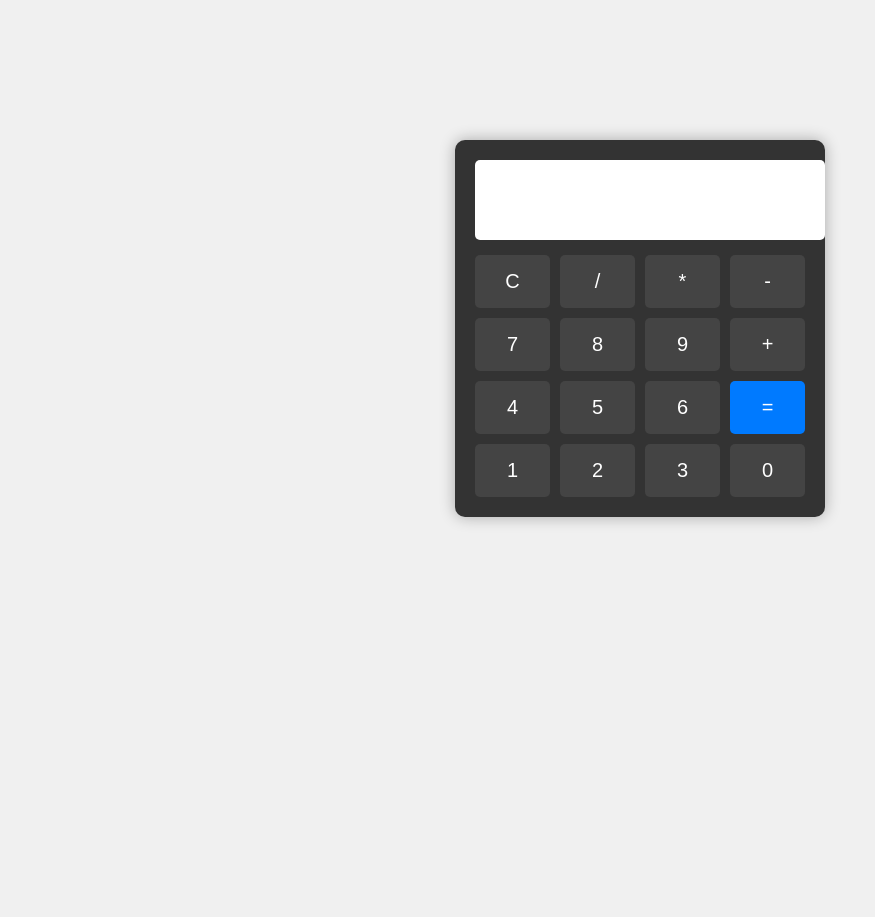
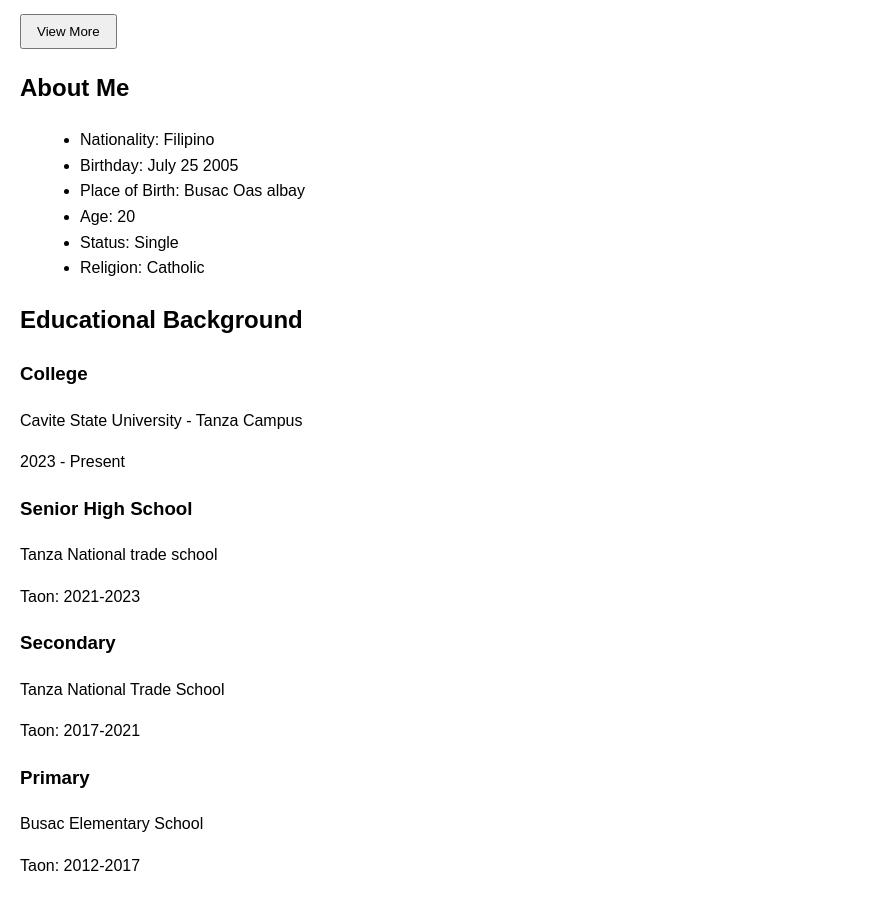
Before and after one commit to heart025/Heart-Reora, a plain HTML site: page index.html in a window 1280 px wide. Shown: the part 80-997 px from the top of the page, without its empty margins (0-875 px from the left). Before the commit the page ends 816 px from the top, so only its background shows below. Drawn offline with Linux system fonts and the light colour scheme.

Commit message:
Add files via upload

```diff
--- a/index.html
+++ b/index.html
@@ -1,101 +1,101 @@
 <!DOCTYPE html>
-<html>
+<html lang="en">
 <head>
-    <title>Calculator</title>
+    <meta charset="UTF-8">
+    <title>My Portfolio</title>
     <style>
         body {
             font-family: Arial, sans-serif;
-            display: flex;
-            justify-content: center;
-            align-items: center;
-            min-height: 100vh;
-            background-color: #f0f0f0;
+            margin: 20px;
+            line-height: 1.6;
         }
-        .calculator {
-            background-color: #333;
-            padding: 20px;
-            border-radius: 10px;
-            box-shadow: 0 0 15px rgba(0,0,0,0.3);
+        nav a {
+            margin-right: 5px;
+            color: blue;
         }
-        #display {
-            width: 100%;
-            height: 60px;
-            font-size: 24px;
-            text-align: right;
-            margin-bottom: 15px;
-            padding: 10px;
-            border: none;
-            border-radius: 5px;
+        h1, h2 {
+            color: black;
         }
-        .buttons {
-            display: grid;
-            grid-template-columns: repeat(4, 1fr);
-            gap: 10px;
+        ul {
+            list-style-type: disc;
+            margin-left: 20px;
+        }
+        input, textarea {
+            display: block;
+            margin: 5px 0;
+            padding: 8px;
+            width: 300px;
         }
         button {
-            padding: 15px;
-            font-size: 20px;
-            border: none;
-            border-radius: 5px;
-            cursor: pointer;
-            background-color: #444;
-            color: white;
-        }
-        button:hover {
-            background-color: #555;
-        }
-        .operator {
-            background-color: #ff9500;
-        }
-        .equal {
-            background-color: #007aff;
+            padding: 8px 15px;
         }
     </style>
 </head>
 <body>
-    <div class="calculator">
-        <input type="text" id="display" readonly>
-        <div class="buttons">
-            <button onclick="clearDisplay()">C</button>
-            <button onclick="appendValue('/')">/</button>
-            <button onclick="appendValue('*')">*</button>
-            <button onclick="appendValue('-')">-</button>
 
-            <button onclick="appendValue('7')">7</button>
-            <button onclick="appendValue('8')">8</button>
-            <button onclick="appendValue('9')">9</button>
-            <button onclick="appendValue('+')">+</button>
+    <h1>Heart M. Reora</h1> <!--Heart M. Reora
+    <p>Web Developer | Student</p>
 
-            <button onclick="appendValue('4')">4</button>
-            <button onclick="appendValue('5')">5</button>
-            <button onclick="appendValue('6')">6</button>
-            <button class="equal" onclick="calculateResult()">=</button>
+    <nav>
+        <a href="#home">Home</a>
+        <a href="#about">About</a>
+        <a href="#resume">Resume</a>
+        <a href="#contact">Contact</a>
+    </nav>
 
-            <button onclick="appendValue('1')">1</button>
-            <button onclick="appendValue('2')">2</button>
-            <button onclick="appendValue('3')">3</button>
-            <button onclick="appendValue('0')">0</button>
-        </div>
-    </div>
+    <section id="home">
+        <h2>Welcome</h2>
+        <p>Hello! I'm Heart, a student from Cavite State University.</p> <!-- Palitan mo dito ng Name mo -->
+        <button>View More</button>
+    </section>
 
-    <script>
-        const display = document.getElementById('display');
+    <section id="about">
+        <h2>About Me</h2>
+        <ul>
+            <li>Nationality: Filipino</li>
+            <li>Birthday: July 25 2005</li>
+            <li>Place of Birth: Busac Oas albay</li>
+            <li>Age: 20</li>
+            <li>Status: Single</li>
+            <li>Religion: Catholic</li>
+        </ul>
+    </section>
 
-        function appendValue(value) {
-            display.value += value;
-        }
+    <section id="resume">
+        <h2>Educational Background</h2>
 
-        function clearDisplay() {
-            display.value = '';
-        }
+        <h3>College</h3>
+        <p>Cavite State University - Tanza Campus</p>
+        <p>2023 - Present</p>
 
-        function calculateResult() {
-            try {
-                display.value = eval(display.value);
-            } catch (error) {
-                display.value = 'Error';
-            }
-        }
-    </script>
+        <h3>Senior High School</h3>
+        <p>Tanza National trade school</p>
+        <p>Taon: 2021-2023</p>
+
+        <h3>Secondary</h3>
+        <p>Tanza National Trade School</p>
+        <p>Taon: 2017-2021</p>
+
+        <h3>Primary</h3>
+        <p>Busac Elementary School</p>
+        <p>Taon: 2012-2017</p>
+
+        <br>
+        <button>Download CV</button>
+    </section>
+
+    <section id="contact">
+        <h2>Contact Me</h2>
+        <p>Email: reora.heart@cvsu.edu.ph</p>
+        <p>Phone: 09100793473</p>
+
+        <form>
+            <input type="text" placeholder="Heart M Reora">
+            <input type="email" placeholder="reora.heart@cvsu.edu.ph">
+            <textarea placeholder="Message" rows="4"></textarea>
+            <button type="button">Send</button>
+        </form>
+    </section>
+
 </body>
 </html>
```
